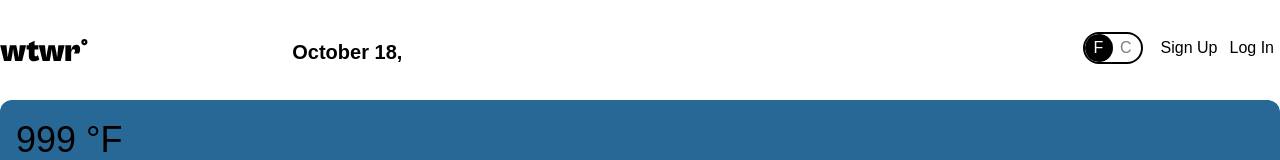
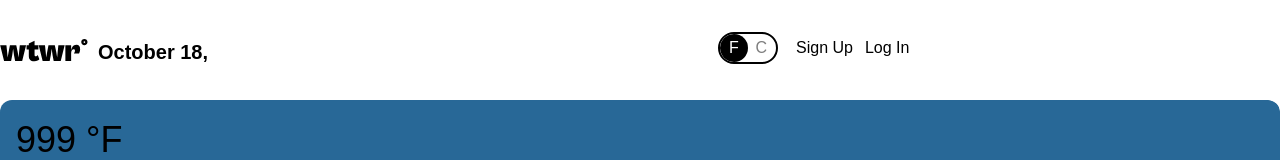
Before and after one commit to Meya1111/se_project_react, a React (Vite) app: page / in a window 1280 px wide. Shown: the top 160 px of the page. Built offline with nearby package versions, Linux system fonts and the light colour scheme; no server answers; a web font is replaced by a local one.

Commit message:
adding things

```diff
--- a/src/components/Header/Header.css
+++ b/src/components/Header/Header.css
@@ -2,12 +2,12 @@
   display: flex;
   align-items: center;
   padding: 32px 0 28px;
-  justify-content: space-between;
-  gap: 24px;
+  justify-content: flex-start;
+  gap: 10px;
 }
 
 .header__logo {
-  margin-right: 24px;
+  margin-right: 0px;
 }
 
 .header__date-and-location {
@@ -100,6 +100,7 @@ border: none;
 background: transparent;
 font-weight: 500;
 color: #000000;
+margin: auto;
 }
 
 .header__login {
@@ -107,4 +108,5 @@ border: none;
 background: transparent;
 font-weight: 500;
 color: #000000;
+margin: auto;
 }
```
